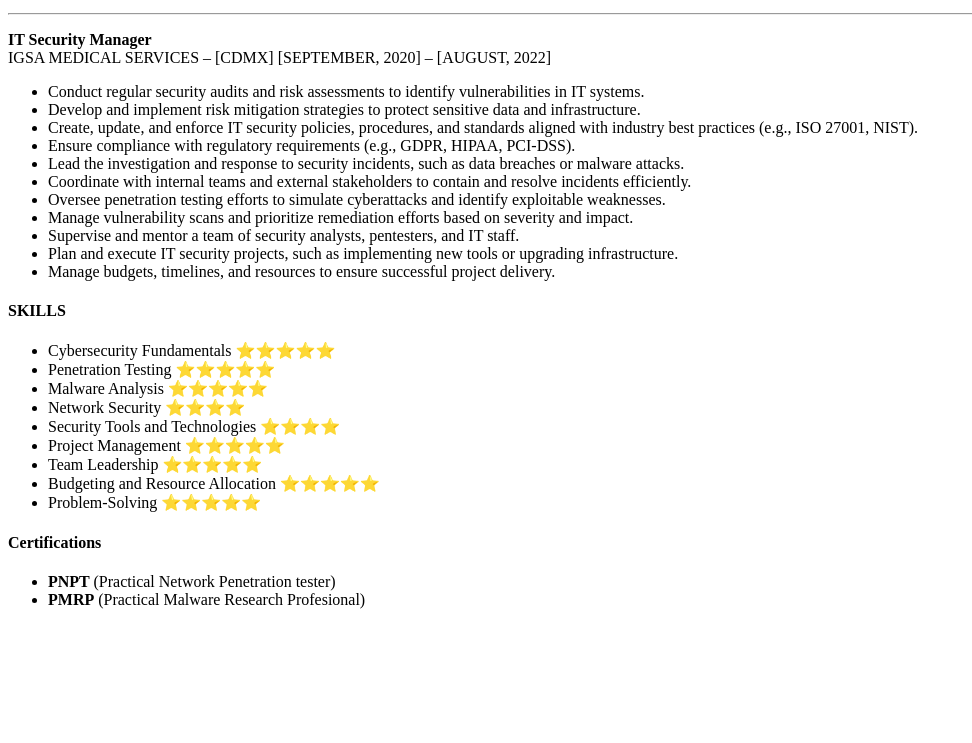
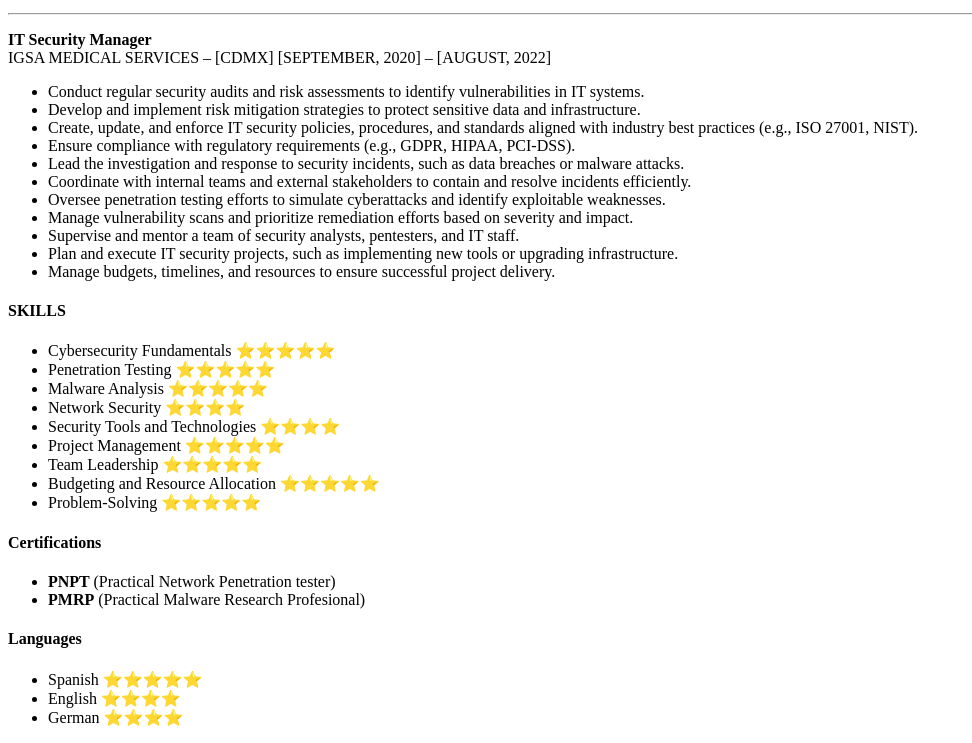
Before and after one commit to geekrovira/htmlresume, a plain HTML site: page index.html in a window 1280 px wide. Shown: the part 738-1481 px from the top of the page, without its empty margins (0-972 px from the left). Before the commit the page ends 1363 px from the top, so only its background shows below. Drawn offline with Linux system fonts and the light colour scheme.

Commit message:
Update index.html

```diff
--- a/index.html
+++ b/index.html
@@ -92,5 +92,11 @@
     <li><b>PMRP</b> (Practical Malware Research Profesional)</li>
 </ul>
 
+    <h4>Languages</h4>
+    <ul>
+        <li>Spanish ⭐⭐⭐⭐⭐ </li>
+        <li>English ⭐⭐⭐⭐ </li>
+         <li>German ⭐⭐⭐⭐ </li>
+    </ul>
 </body>
 </html>
```
